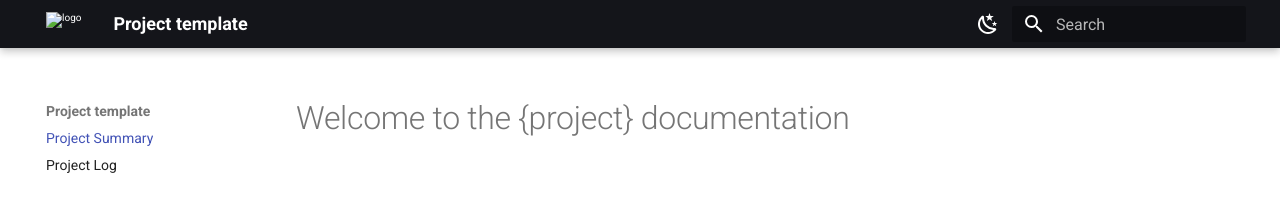
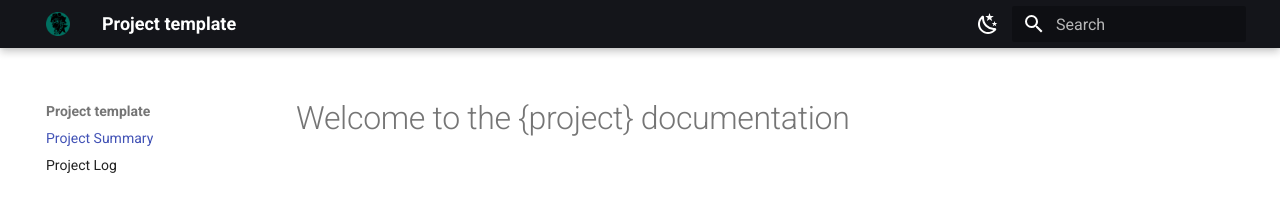
Before and after one commit to Alison0704/mkdocs-template, an MkDocs documentation site: the page built from docs/index.md, in a window 1280 px wide. Shown: the top 202 px of the page. Built offline with MkDocs 1.6.1 and Material for MkDocs 9.7.7, drawn with Linux system fonts in a browser that asks for light colours.

Commit message:
Project update

```diff
--- a/mkdocs.yml
+++ b/mkdocs.yml
@@ -1,8 +1,8 @@
 site_name: Project template
 theme:
   name: material
-  logo: logo.png
-  favicon: favicon.ico
+  logo: assets/logo.png
+  favicon: assets/favicon.ico
   palette:
     - scheme: dracula
       primary: black
```
Also changed, not shown: .github/.github/assets/favicon.ico (deleted), .github/.github/assets/logo.png (deleted), docs/assets/favicon.ico (added), docs/assets/logo.png (added), 1 other file.
